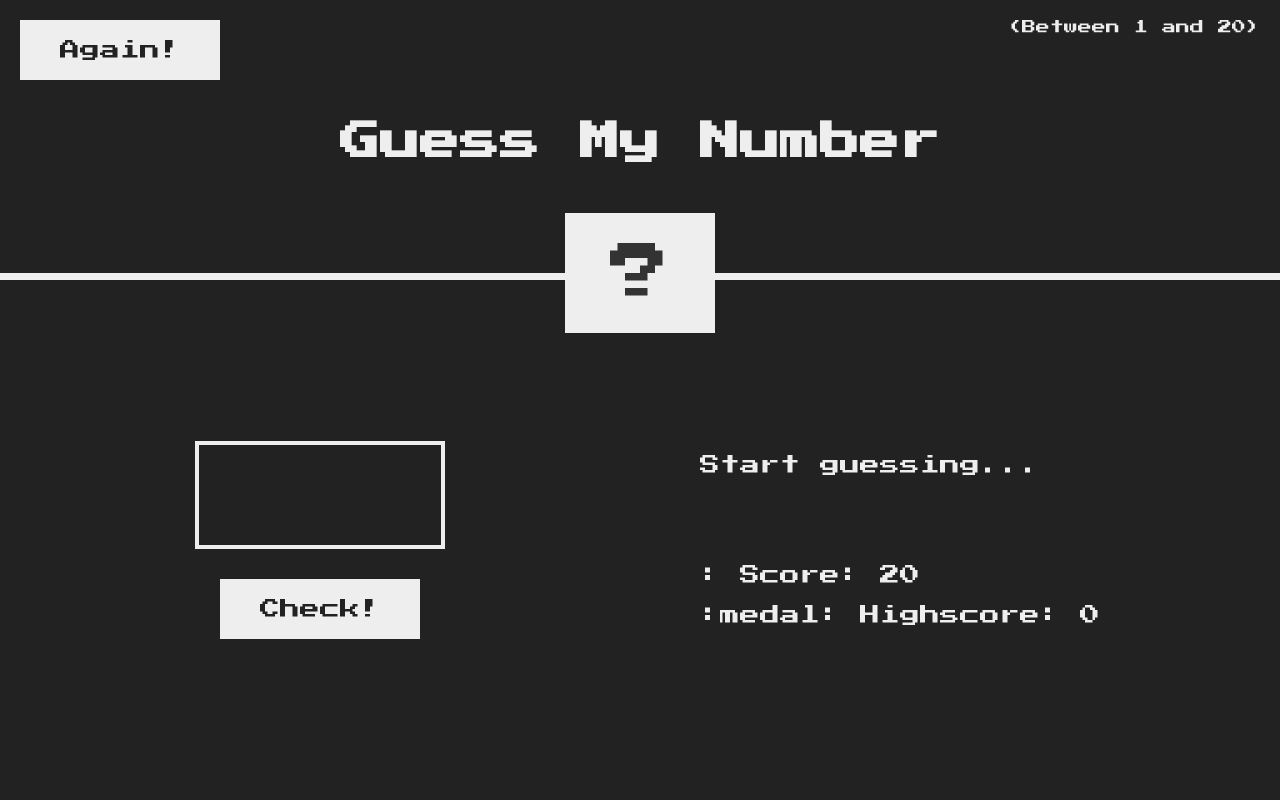
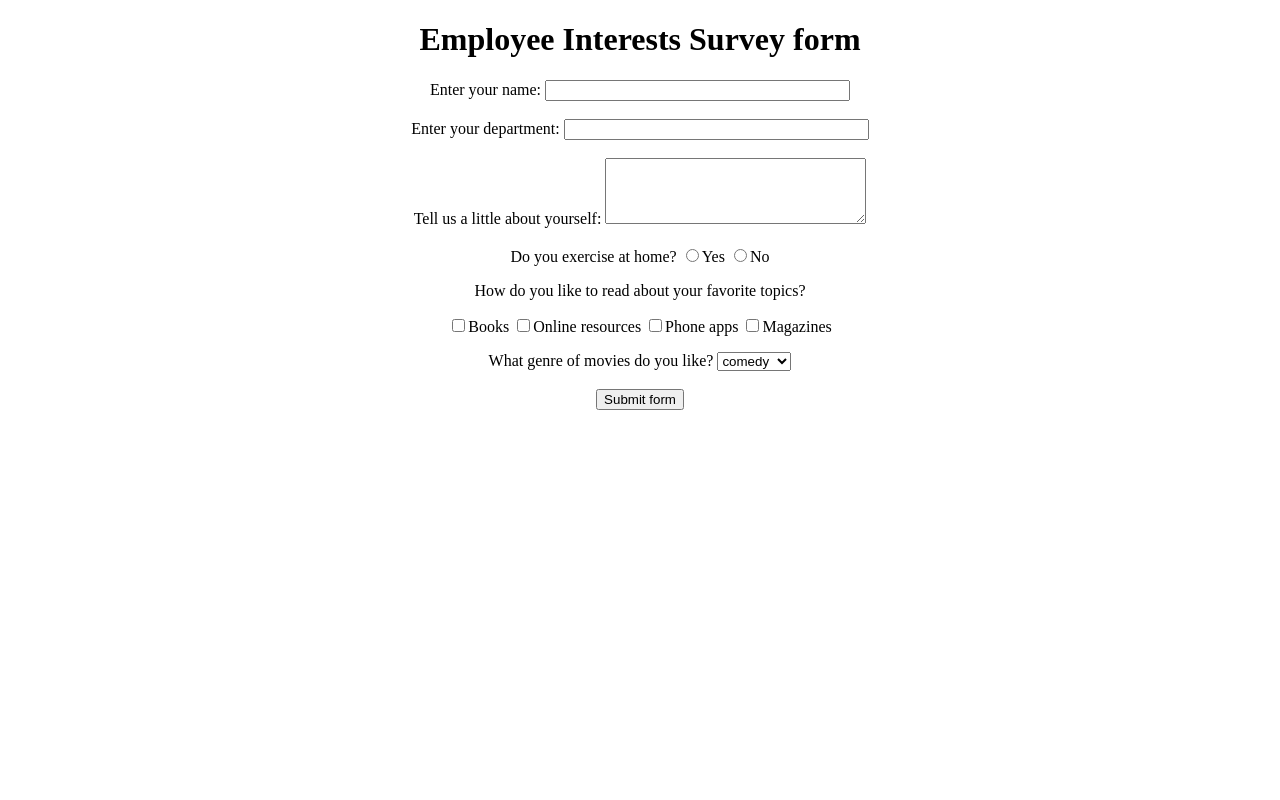
Before and after one commit to saikrishnaoduru/dev, a plain HTML site: page index.html in a window 1280 px wide. Drawn offline with Linux system fonts and the light colour scheme.

Commit message:
Update index.html

```diff
--- a/index.html
+++ b/index.html
@@ -1,182 +1,56 @@
-<!DOCTYPE html>
-<html lang="en">
+<!DOCTYPE HTML>
+<!-- This is how HTML comments look like -->
+<html>
+<!-- the title will appear on the page-->
 <head>
-    <meta charset="UTF-8">
-    <meta http-equiv="X-UA-Compatible" content="IE=edge">
-    <meta name="viewport" content="width=device-width, initial-scale=1.0">
-<style>@import url('https://fonts.googleapis.com/css?family=Press+Start+2P&display=swap');
-* {
-    margin: 0;
-    padding: 0;
-    box-sizing: inherit;
-}
-html {
-    font-size: 62.5%;
-    box-sizing: border-box;
-}
-body {
-    font-family: 'Press Start 2P', sans-serif;
-    color: #eee;
-    background-color: #222;
-}
-header {
-    position: relative;
-    height: 35vh;
-    border-bottom: 7px solid #eee;
-}
-main {
-    height: 65vh;
-    color: #eee;
-    display: flex;
-    align-items: center;
-    justify-content: space-around;
-}
-.left {
-    width: 52rem;
-    display: flex;
-    flex-direction: column;
-    align-items: center;
-}
-.right {
-    width: 52rem;
-    font-size: 2rem;
-}
-h1 {
-    font-size: 4rem;
-    text-align: center;
-    position: absolute;
-    /*width: 100%;*/
-    top: 52%;
-    left: 50%;
-    transform: translate(-50%, -50%);
-}
-.again {
-    position: absolute;
-    top: 2rem;
-    left: 2rem;
-}
-.between {
-    position: absolute;
-    right: 2rem;
-    top: 2rem;
-    font-size: 1.4rem;
-}
-.number {
-    background-color: #eee;
-    color: #333;
-    font-size: 6rem;
-    width: 15rem;
-    padding: 3rem 0rem;
-    text-align: center;
-    position: absolute;
-    bottom: 0;
-    left: 50%;
-    transform: translate(-50%, 50%);
-}
-.guess {
-    background-color: #222;
-    border: 4px solid #eee;
-    font-family: inherit;
-    color: inherit;
-    font-size: 5rem;
-    padding: 2.5rem;
-    width: 25rem;
-    text-align: center;
-    display: block;
-    margin-bottom: 3rem;
-}
-.btn {
-    border: none;
-    background-color: #eee;
-    color: #222;
-    font-size: 2rem;
-    font-family: inherit;
-    padding: 2rem 4rem;
-    cursor: pointer;
-}
-.btn:hover {
-    background-color: #ccc;
-}
-.message {
-    margin-bottom: 8rem;
-    height: 3rem;
-}
-.label-score {
-    margin-bottom: 2rem;
-}</style>
-    <title>Guess My Number</title>
+<title>Employee Interests Survey</title>
 </head>
 <body>
-    <header>
-        <button class="btn again">Again!</button>
-        <p class="between">(Between 1 and 20)</p>
-        <h1>Guess My Number</h1>
-        <div class="number">?</div>
-    </header>
-    <main>
-        <section class="left">
-            <input type="number" class="guess">
-            <button class="btn check">Check!</button>
-        </section>
-        <section class="right">
-            <p class="message">Start guessing...</p>
-            <p class="label-score">: Score: <span class="score">20</span></p>
-            <p class="label-highscore">:medal: Highscore: <span class="highscore">0</span></p>
-        </section>
-    </main>
-    <script>'use strict';
-//console.log(document.querySelector('.message').textContent);
-//document.querySelector('.message').textContent =':Your guess is Correct.<br> ** winner winner chicken dinner** !';
-let secretNumber=Math.trunc(Math.random()*20)+1;
-let score=20;
-let highscore=0;
-document.querySelector('.number').textContent='?';
-document.querySelector('.check').addEventListener('click',function(){
-    const guess = Number(document.querySelector('.guess').value);
-    console.log(guess);
-    if(!guess){
-        document.querySelector('.message').textContent=':no_entry: No number!';
-    }else if(secretNumber==guess){
-        document.querySelector('.message').textContent=':Your guess is Correct. ** winner winner chicken dinner** !!';
-        document.querySelector('.number').textContent=secretNumber;
-        document.querySelector('body').style.backgroundColor = '#60B347';
-        document.querySelector('.guess').style.backgroundColor = '#60B347';
-        document.querySelector('.number').style.width='30rem';
-        if(highscore<score){
-            highscore=score;
-            document.querySelector('.highscore').textContent=highscore;
-        }
-    }
-    else if(secretNumber<guess){
-        document.querySelector('.message').textContent=":chart_with_upwards_trend: Too High!";
-        if(score>1){
-            score--;
-            document.querySelector('.score').textContent=score;
-        }else{
-            document.querySelector('.message').textContent=':sparkler: You Last The Game!';
-            document.querySelector('.score').textContent=0;
-        }
-    }else if(secretNumber>guess){
-        document.querySelector('.message').textContent=":chart_with_downwards_trend: Too low!";
-        if(score>1){
-        score--;
-        document.querySelector('.score').textContent=score;
-    }else{
-        document.querySelector('.message').textContent=':sparkler: You Last The Game!';
-        document.querySelector('.score').textContent=0;
-    }
-}
-});
-document.querySelector('.again').addEventListener('click',function(){
-    score=20;
-   secretNumber = Math.trunc(Math.random()*20)+1;
-   document.querySelector('.number').textContent='?';
-  document.querySelector('.message').textContent='Start guessing...';
-  document.querySelector('.score').textContent=score;
-  document.querySelector('.guess').value="";
-  document.querySelector('body').style.backgroundColor='#222';
-  document.querySelector('.number').style.width='15rem';
-  document.querySelector('.guess').style.backgroundColor='#222';
-})</script>
+<!-- as it is a survey form, we will need to submit the details, hence we use form -->
+<!-- We can give absolute url, or relative url like /nextpage.jsp, and specify POST or GET method -->
+<form action="http://google.co.in">
+<!-- If we remove this, every thing will move to the left of the page-->
+<div align="center">
+<!--Adds a heading to the form-->
+<h1>Employee Interests Survey form</h1>
+Enter your name:
+<!-- Input type text for small texts, specify size -->
+<input type="text" name="UserName" size=35 maxlength=35 value="">
+<!--Adds spaces - remove and see what happens -->
+</br></br>
+Enter your department:
+<input type="text" name="Deptt" size=35 maxlength=35 value=""> </br> </br>
+Tell us a little about yourself:
+<!-- For writing lot of text like descriptions with text wrapping,
+if you dont want text wrapping, you can add wrap = "off" (horizontal scrollbar -->
+<textarea name="Comments" cols=30 rows=4></textarea> </br> </br>
+Do you exercise at home?
+<!-- Radio buttons help you choose one out of the many values -->
+<input type="radio" name="exe" value=1>Yes
+<input type="radio" name="exe" value=2>No
+</p>
+How do you like to read about your favorite topics?
+<p>
+<!--Checkbox lets you select multiple options -->
+<input type="checkbox" name="Books">Books
+<input type="checkbox" name="Web">Online resources
+<input type="checkbox" name="Phone">Phone apps
+<input type="checkbox" name="Magazines">Magazines
+</p>
+What genre of movies do you like?
+<!--Select box lets you choose one of the multiple dropdown options-->
+
+<select name="moviepref" ><option>
+<option value=1 selected = "true">comedy
+<option value=2 >romance
+<option value=3 >thriller
+<option value=4 >horror
+<option value=5 >biopic
+</select>
+</br></br>
+<!--submits the information entered in the form by the user -->
+<input type=submit value="Submit form">
+</div>
+</form>
 </body>
 </html>
```
